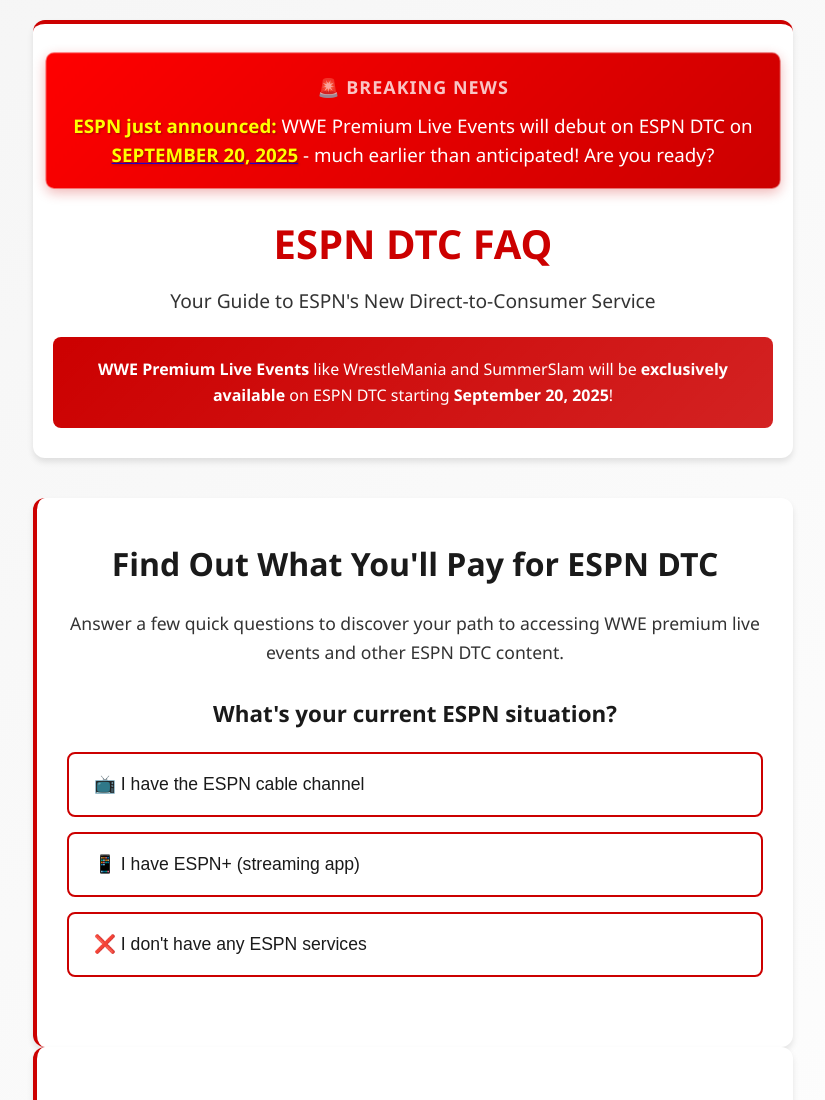
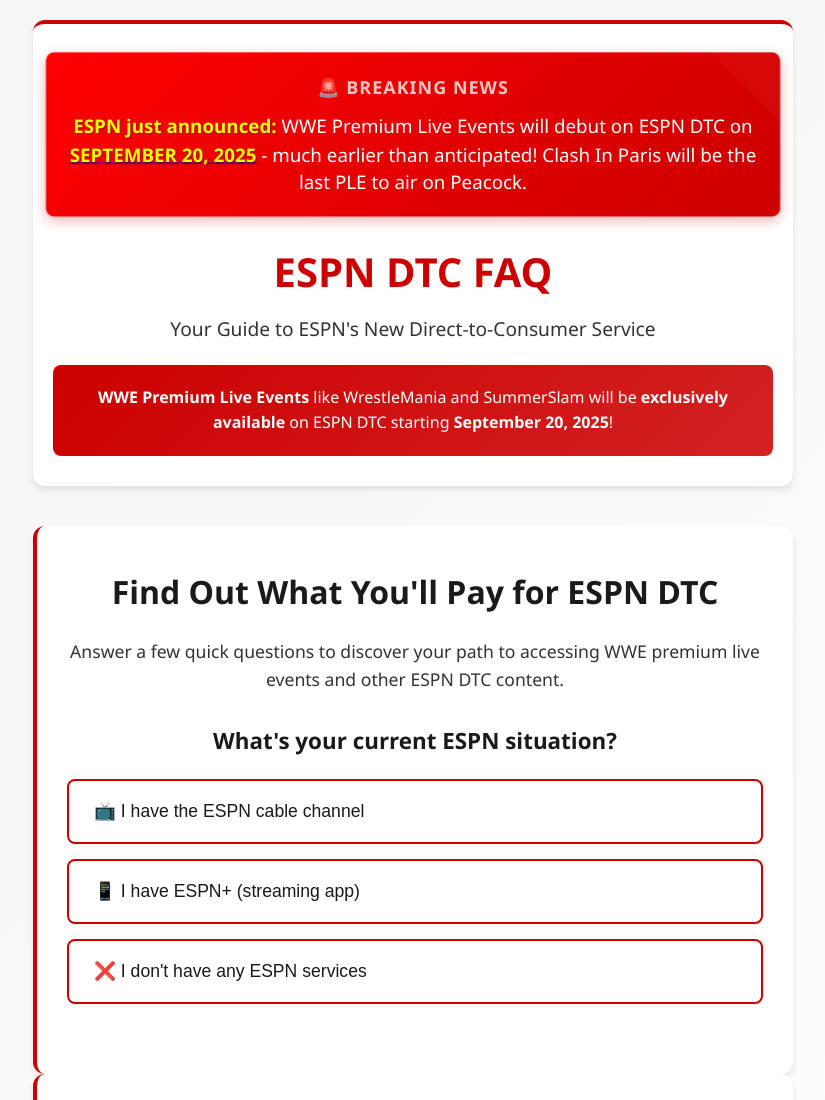
Before and after one commit to CactusWrench/espndtcfaq, a plain HTML site: page index.html in a window 1280 px wide. Shown: the top 1100 px of the page, without its empty margins (227-1052 px from the left). Drawn offline with Linux system fonts and the light colour scheme.

Commit message:
Add files via upload

```diff
--- a/index.html
+++ b/index.html
@@ -42,7 +42,7 @@
         <header class="header">
             <div class="breaking-news">
                 <span class="breaking-label">🚨 BREAKING NEWS</span>
-                <p><strong>ESPN just announced:</strong> WWE Premium Live Events will debut on ESPN DTC on <a href="https://espnpressroom.com/us/press-releases/2025/08/wwe-premium-live-events-to-debut-on-espn-platforms-in-the-u-s-beginning-september-20-with-first-ever-wrestlepalooza/"><strong>SEPTEMBER 20, 2025</strong></a> - much earlier than anticipated! Are you ready?</p>
+                <p><strong>ESPN just announced:</strong> WWE Premium Live Events will debut on ESPN DTC on <a href="https://espnpressroom.com/us/press-releases/2025/08/wwe-premium-live-events-to-debut-on-espn-platforms-in-the-u-s-beginning-september-20-with-first-ever-wrestlepalooza/"><strong>SEPTEMBER 20, 2025</strong></a> - much earlier than anticipated! Clash In Paris will be the last PLE to air on Peacock.</p>
             </div>
             <h1>ESPN DTC FAQ</h1>
             <p class="subtitle">Your Guide to ESPN's New Direct-to-Consumer Service</p>
```
